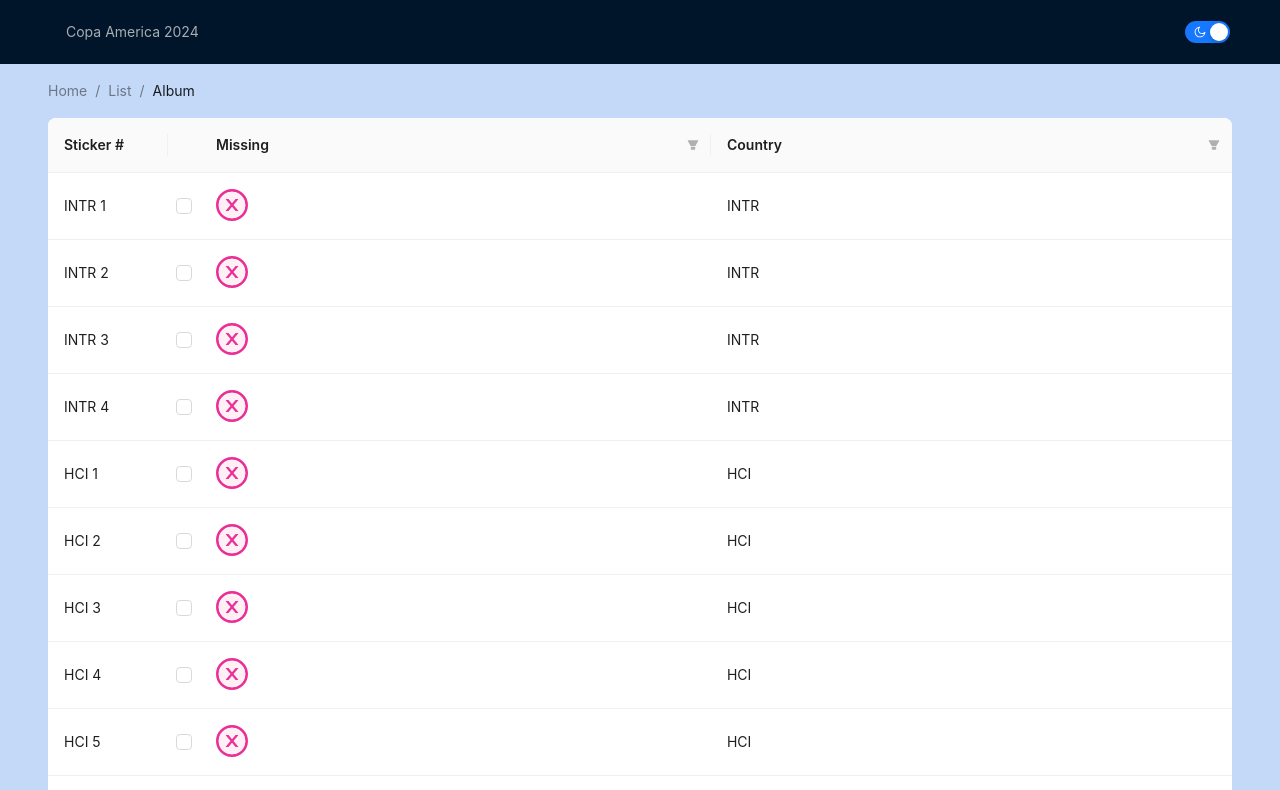
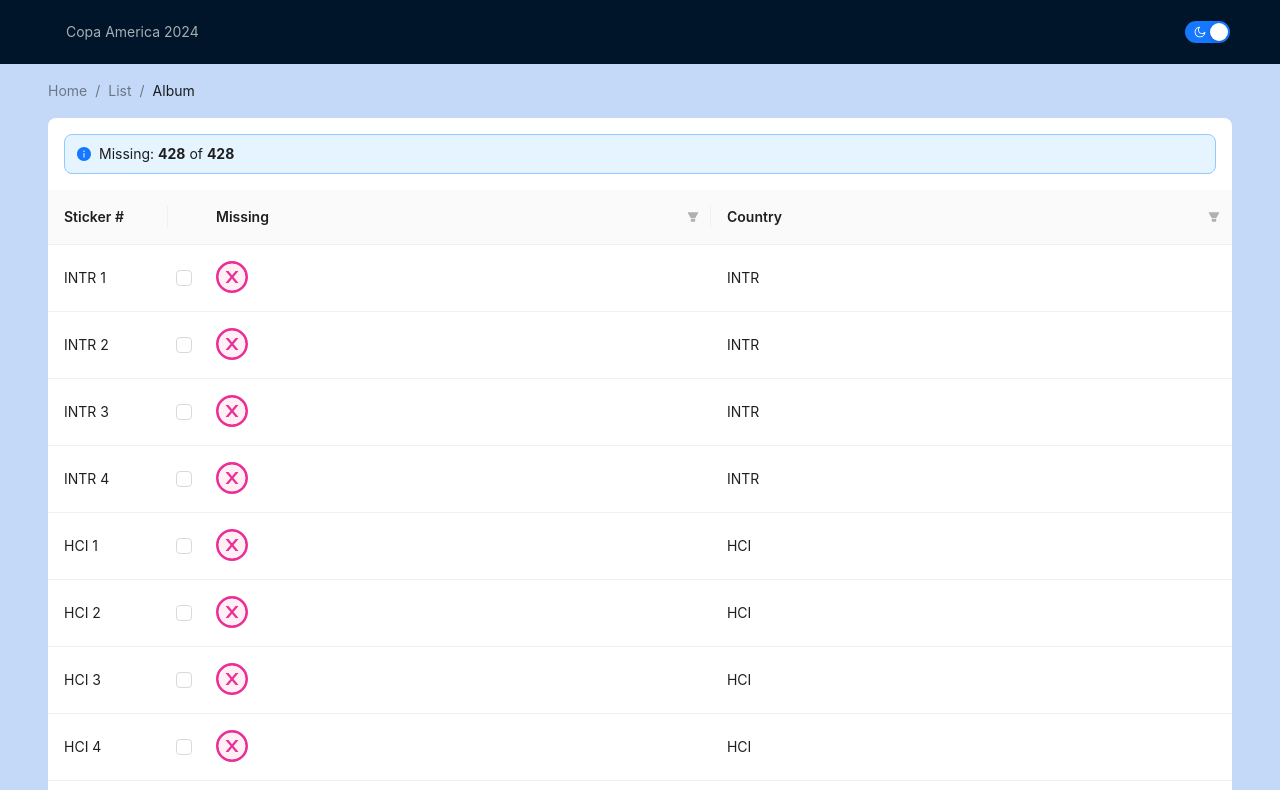
Before and after one commit to matoslucas/copa-america-2024, a React (Create React App) app: page / in a window 1280 px wide. Shown: the top 790 px of the page. Built offline with nearby package versions, Linux system fonts and the light colour scheme.

Commit message:
Add summary

```diff
--- a/src/App.tsx
+++ b/src/App.tsx
@@ -13,6 +13,7 @@
   theme,
   ConfigProvider,
   Button,
+  Alert,
 } from "antd";
 import {
   MoonOutlined,
@@ -2391,11 +2392,31 @@
           </Breadcrumb>
 
           <Table
+            title={() => {
+              let missing_counter = 0;
+
+              stickers.forEach(({ missing }) => {
+                if (missing) {
+                  missing_counter++;
+                }
+              });
+              return (
+                <Alert
+                  message={
+                    <span>
+                      Missing: <b>{missing_counter}</b> of{" "}
+                      <b>{stickers.length}</b>
+                    </span>
+                  }
+                  type="info"
+                  showIcon
+                />
+              );
+            }}
             columns={columns}
             rowSelection={rowSelectionConfig}
             dataSource={stickers}
             rowKey={(record) => getRowKey(record)}
-            pagination={{ defaultPageSize: 22 } as TablePaginationConfig}
           />
         </Content>
         <Footer style={{ textAlign: "center" }}>
```
